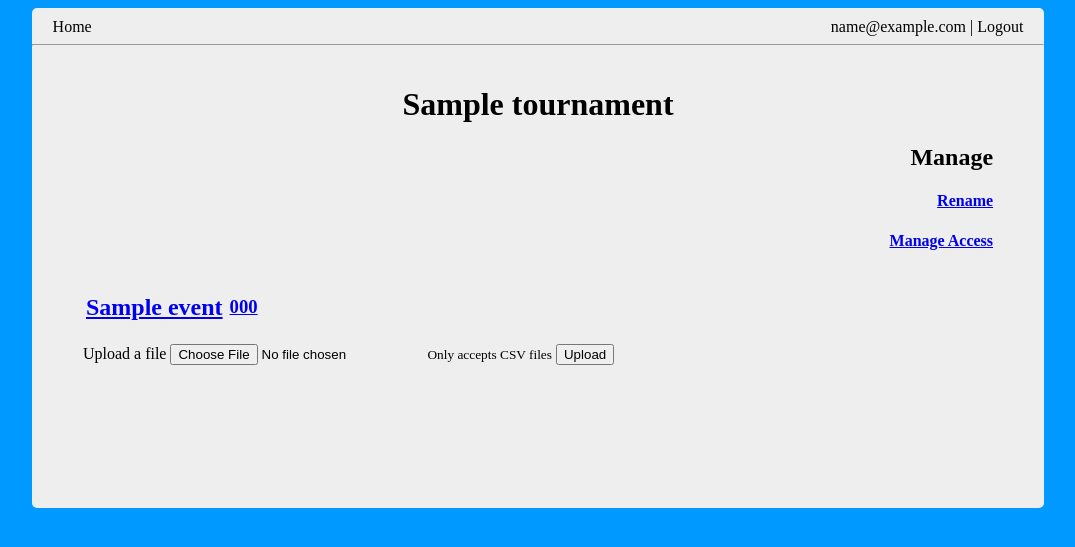
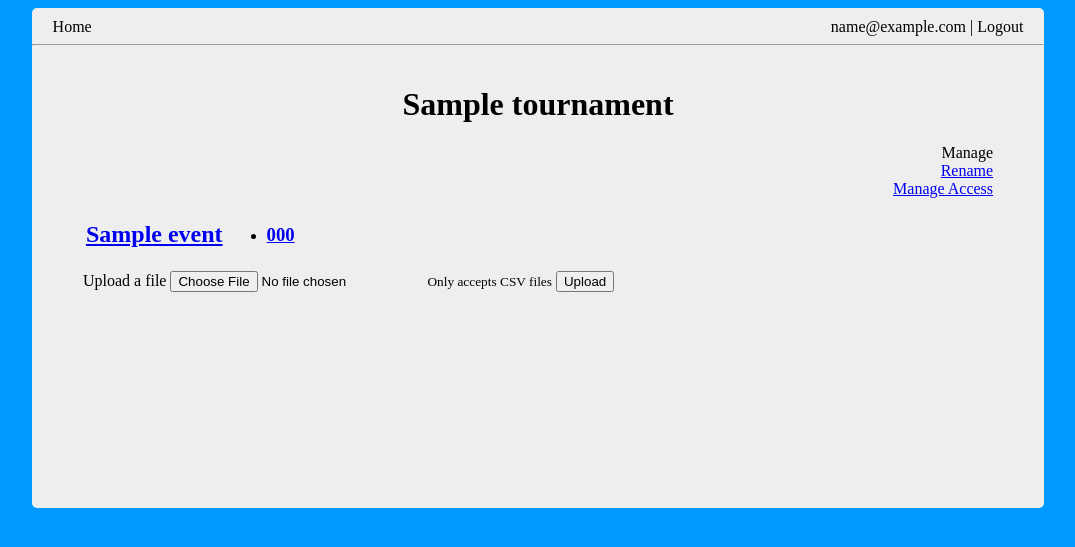
Before and after one commit to omajoshi/tabroom_zoom, a Django app: page /1/ in a window 1280 px wide. Shown: the top 547 px of the page, without its empty margins (102-1177 px from the left). Run offline with Django 3.2, Linux system fonts and the light colour scheme; a user stored in the database is signed in; tables that the repository leaves empty hold one stand-in row (values such as "Sample post").

Commit message:
TAB-4 some really inconsequential changes

```diff
--- a/zoom_converter/static/zoom_converter/index.css
+++ b/zoom_converter/static/zoom_converter/index.css
@@ -45,10 +45,11 @@ body {
     text-align: center;
 }
 
+.edit-item {
+    text-align: right;
+}
+
+
 .manage {
     text-align: right;
 }
-
-.edit-item {
-    text-align: right;
-}
--- a/zoom_converter/templates/zoom_converter/tournament_detail.html
+++ b/zoom_converter/templates/zoom_converter/tournament_detail.html
@@ -2,13 +2,13 @@
 {% block content %}
 <div class="body-header">
 <h1 class="title">{{tournament}}</h1>
-<h2 class="manage">Manage</h2>
+<div class="manage">Manage</div>
 <div class="clear"></div>
-<h4 class="edit-item"><a href="{% url 'zoom_converter:tournament_update' tournament.pk %}">Rename</a></h4>
+<div class="edit-item"><a href="{% url 'zoom_converter:tournament_update' tournament.pk %}">Rename</a></div>
 {% if not tournament.configured %}
-<h4 class="edit-item"><a href="{% url 'zoom_converter:tournament_configure' tournament.pk %}">Initial Configuration</a></h4>
+<div class="edit-item"><a href="{% url 'zoom_converter:tournament_configure' tournament.pk %}">Initial Configuration</a></div>
 {% endif %}
-<h4 class="edit-item"><a href="{% url 'zoom_converter:tournament_access' tournament.pk %}">Manage Access</a></h4>
+<div class="edit-item"><a href="{% url 'zoom_converter:tournament_access' tournament.pk %}">Manage Access</a></div>
 </div>
 
 <table>
@@ -18,15 +18,13 @@
 <h2><a href="{{ event.get_absolute_url }}">{{ event.name }}</a></h2>
 </td>
 <td>
-<table>
+<ul>
 {% for round in event.rounds.all %}
-<tr>
-<td>
+<li>
 <h3><a href="{{ round.get_absolute_url }}">{{ round.number }}</a></h3>
-</td>
-</tr>
+</li>
 {% endfor %}
-</table>
+</ul>
 </td>
 </tr>
 {% empty %}
```
